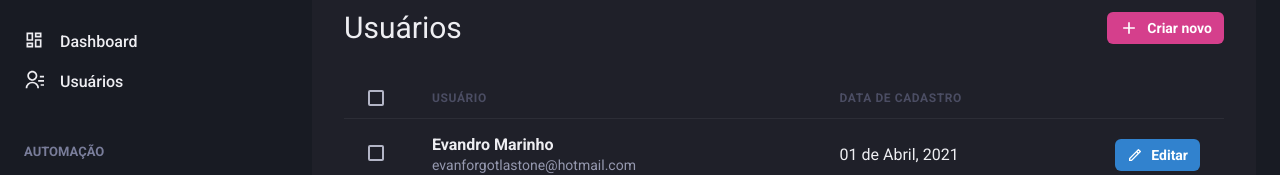
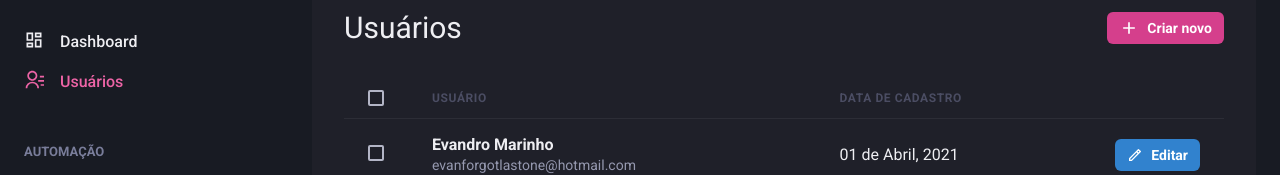
Before and after one commit to evandromarinh0/dashgo, a Next.js app: page /users in a window 1280 px wide. Shown: the part 142-317 px from the top of the page. Built offline with nearby package versions, Linux system fonts and the light colour scheme.

Commit message:
feat: activelinks highlighted

```diff
--- /dev/null
+++ b/src/components/ActiveLink.tsx
@@ -0,0 +1,30 @@
+import Link, { LinkProps } from "next/link";
+import { useRouter } from "next/router";
+import { cloneElement, ReactElement } from "react";
+
+interface ActiveLinkProps extends LinkProps {
+  children: ReactElement;
+  shouldMatchExactPath: boolean;
+}
+
+export function ActiveLink({ children, shouldMatchExactPath = false, ...rest }: ActiveLinkProps) {
+  const { asPath } = useRouter();
+
+  let isActive = false;
+
+  if(shouldMatchExactPath && (asPath === rest.href || asPath === rest.as)) {
+    isActive = true;
+  }
+
+  if(!shouldMatchExactPath && (asPath.startsWith(String(rest.href)) || (asPath.startsWith(String(rest.as))))) {
+    isActive = true;
+  }
+
+  return(
+    <Link {...rest}>
+      {cloneElement(children, {
+        color: isActive ? 'pink.400' : 'gray.50'
+      })}
+    </Link>
+  );
+}
--- a/src/components/Sidebar/NavLink.tsx
+++ b/src/components/Sidebar/NavLink.tsx
@@ -1,6 +1,6 @@
 import { Icon, Link as ChakraLink, Text, LinkProps as ChakraLinkProps } from "@chakra-ui/react";
 import { ElementType } from "react";
-import Link from 'next/link';
+import { ActiveLink } from "../ActiveLink";
 
 interface NavLinkProps extends ChakraLinkProps {
   icon: ElementType;
@@ -10,11 +10,11 @@
 
 export function NavLink({ children, icon, href, ...rest }: NavLinkProps) {
   return(
-    <Link href={href} passHref>
+    <ActiveLink href={href} passHref>
       <ChakraLink display='flex' align='center' {...rest}>
         <Icon as={icon} fontSize='20' />
         <Text ml='4' fontWeight='medium'>{children}</Text>
       </ChakraLink>
-    </Link>
+    </ActiveLink>
   );
 }
```
